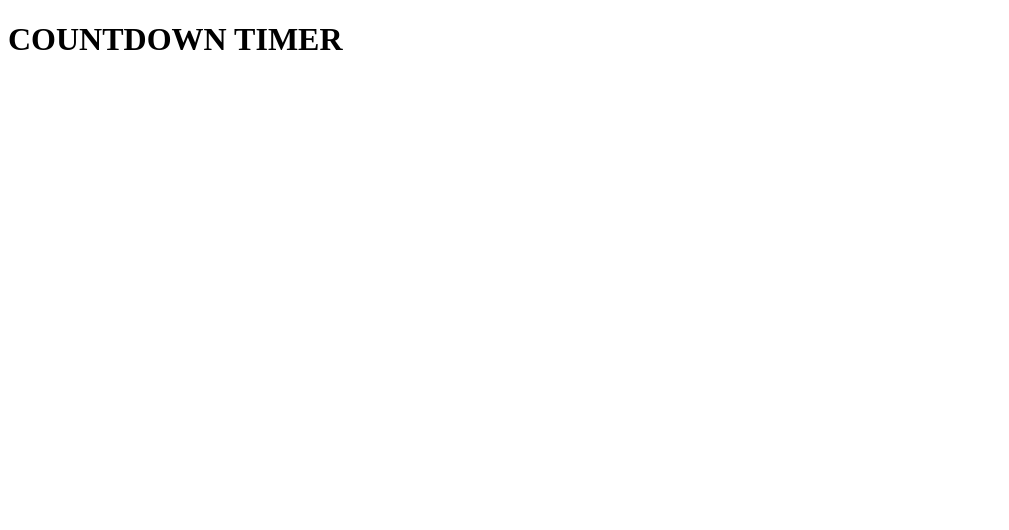
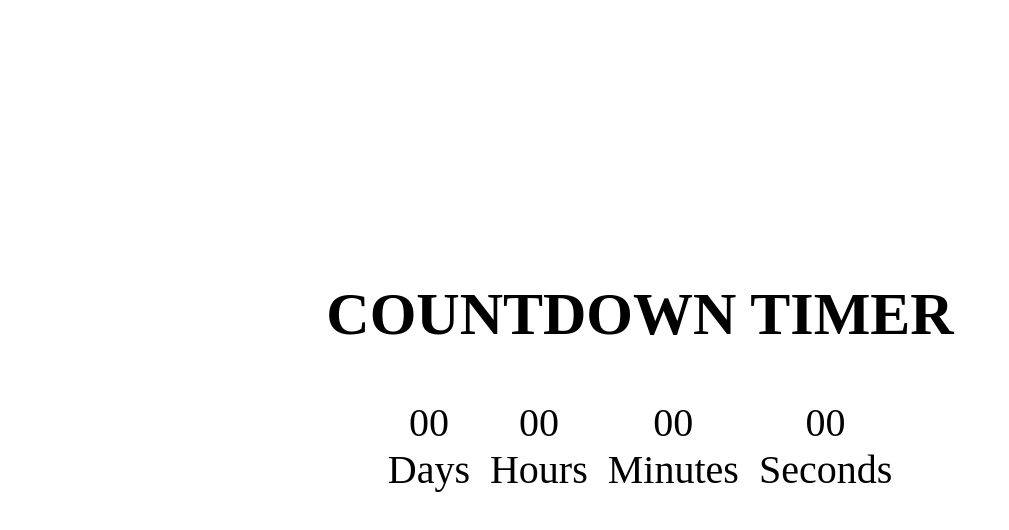
Before and after one commit to Hasnat-Ahmed-Goheer/CountDown-Timer, a plain HTML site: page index.html in a window 1280 px wide. Shown: the whole page, without its empty margins (0-1009 px from the left). Drawn offline with Linux system fonts and the light colour scheme.

Commit message:
Create the clock

```diff
--- a/index.html
+++ b/index.html
@@ -9,6 +9,28 @@
     <script src="script.js" defer></script>
 </head>
 <body>
+    <!-- main div that contains the timer and the heading -->
+    <div class="main-container">
+        <!-- main heading -->
     <h1 class="main-heading">COUNTDOWN TIMER</h1>
+        <div class="clock-c">
+            <div class="time-c" id="day">
+                <span class="num">00</span>
+                <span class="text">Days</span>
+            </div>
+            <div class="time-c" id="hour">
+                <span class="num">00</span>
+                <span class="text">Hours</span>
+            </div>
+            <div class="time-c " id="min">
+                <span class="num">00</span>
+                <span class="text">Minutes</span>
+            </div>
+            <div class="time-c " id="sec">
+                <span class="num">00</span>
+                <span class="text">Seconds</span>
+            </div>
+        </div>
+    </div>
 </body>
 </html>
--- a/style.css
+++ b/style.css
@@ -1,3 +1,28 @@
 *{
     box-sizing: border-box;
 }
+/* main container that contains everything */
+.main-container{
+    margin-top: 15rem;
+    text-align: center;
+    display: flex;
+    flex-direction: column;
+    font-size: 30px;
+
+}
+/* the clock container */
+.clock-c{
+    /* margin-left: 12rem; */
+    text-align: center;
+    display: flex;
+    flex-direction: row;
+    justify-content: center;
+}
+
+/* separate container for each of the value */
+.time-c{
+    padding: 10px;
+    font-size: 40px;
+    display: flex;
+    flex-direction: column;
+}
```
